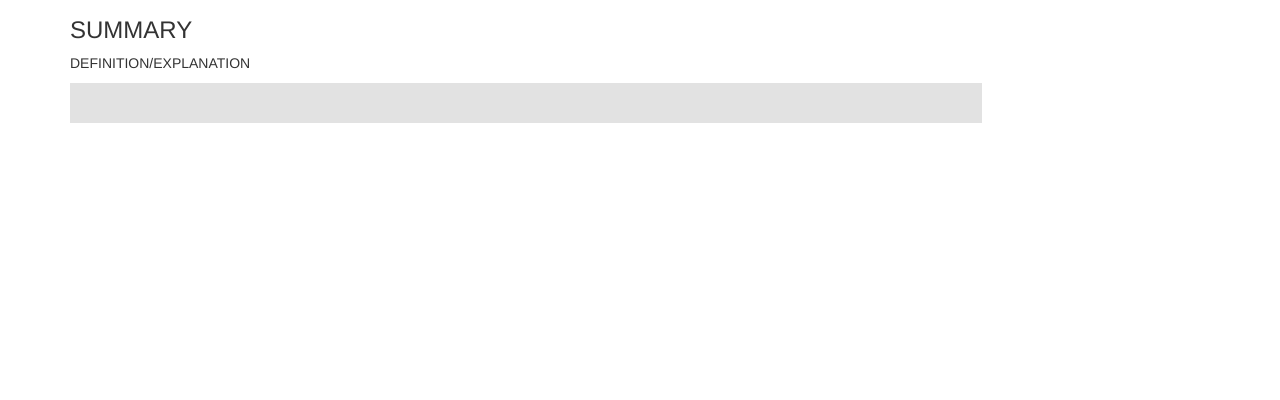
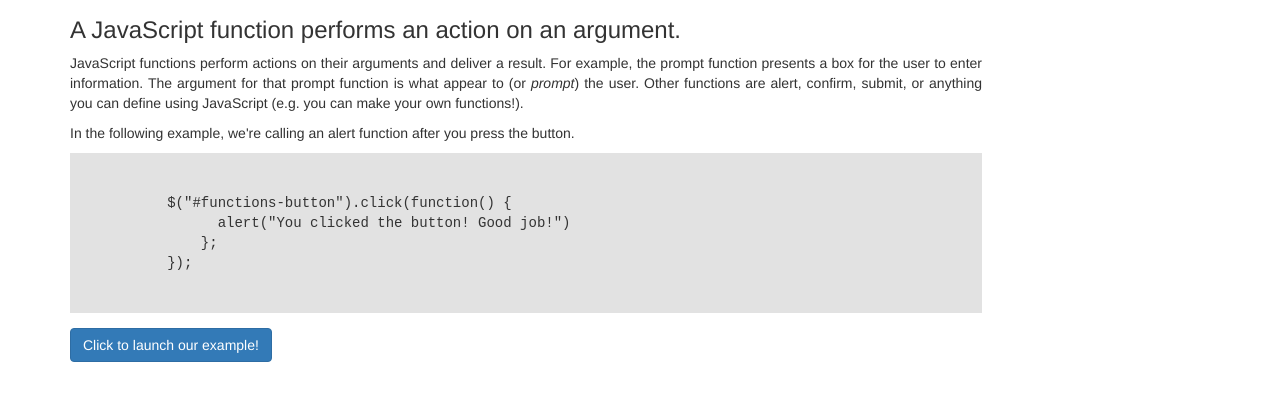
Before and after one commit to marywarrington/jan14-reviewpage, a plain HTML site: page html/jsfunctions.html in a window 1280 px wide. Shown: the part 134-534 px from the top of the page. Drawn offline with Linux system fonts and the light colour scheme.

Commit message:
fills out js functions page

```diff
--- a/html/jsfunctions.html
+++ b/html/jsfunctions.html
@@ -59,11 +59,17 @@
 <!-- End Navbar -->
     <div class="container">
       <h1>JavaScript Functions</h1>
-      <h3>SUMMARY</h3>
-      <p>DEFINITION/EXPLANATION</p>
-      <div class="code">
+      <h3>A JavaScript function performs an action on an argument.</h3>
+      <p>JavaScript functions perform actions on their arguments and deliver a result. For example, the prompt function presents a box for the user to enter information. The argument for that prompt function is what appear to (or <em>prompt</em>) the user. Other functions are alert, confirm, submit, or anything you can define using JavaScript (e.g. you can make your own functions!).</p>
+      <p>In the following example, we're calling an alert function after you press the button.</p>
+      <div class="code-html">
+        $("#functions-button").click(function() {
+              alert("You clicked the button! Good job!")
+            };
+        });
       </div>
       <div class="example">
+        <button type="button" class="btn btn-primary" id="functions-button">Click to launch our example!</button>
       </div>
     </div>
   </body>
--- a/js/scripts.js
+++ b/js/scripts.js
@@ -26,5 +26,8 @@ $(document).ready(function(){
     alert("You said '" + formInput + "'.")
   });
 
+  $("#functions-button").click(function() {
+        alert("You clicked the button! Good job!")
+    });
 
 });
```
